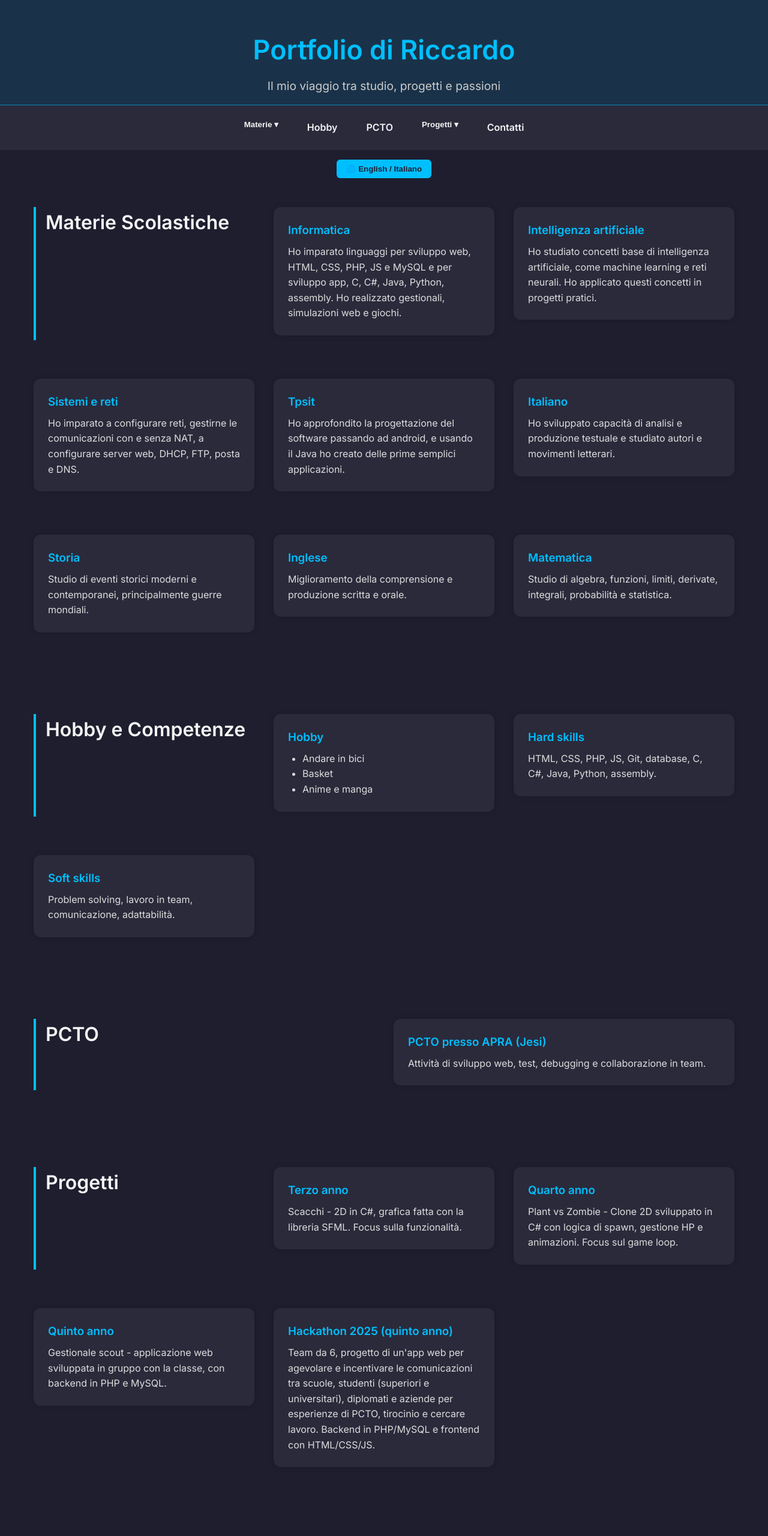
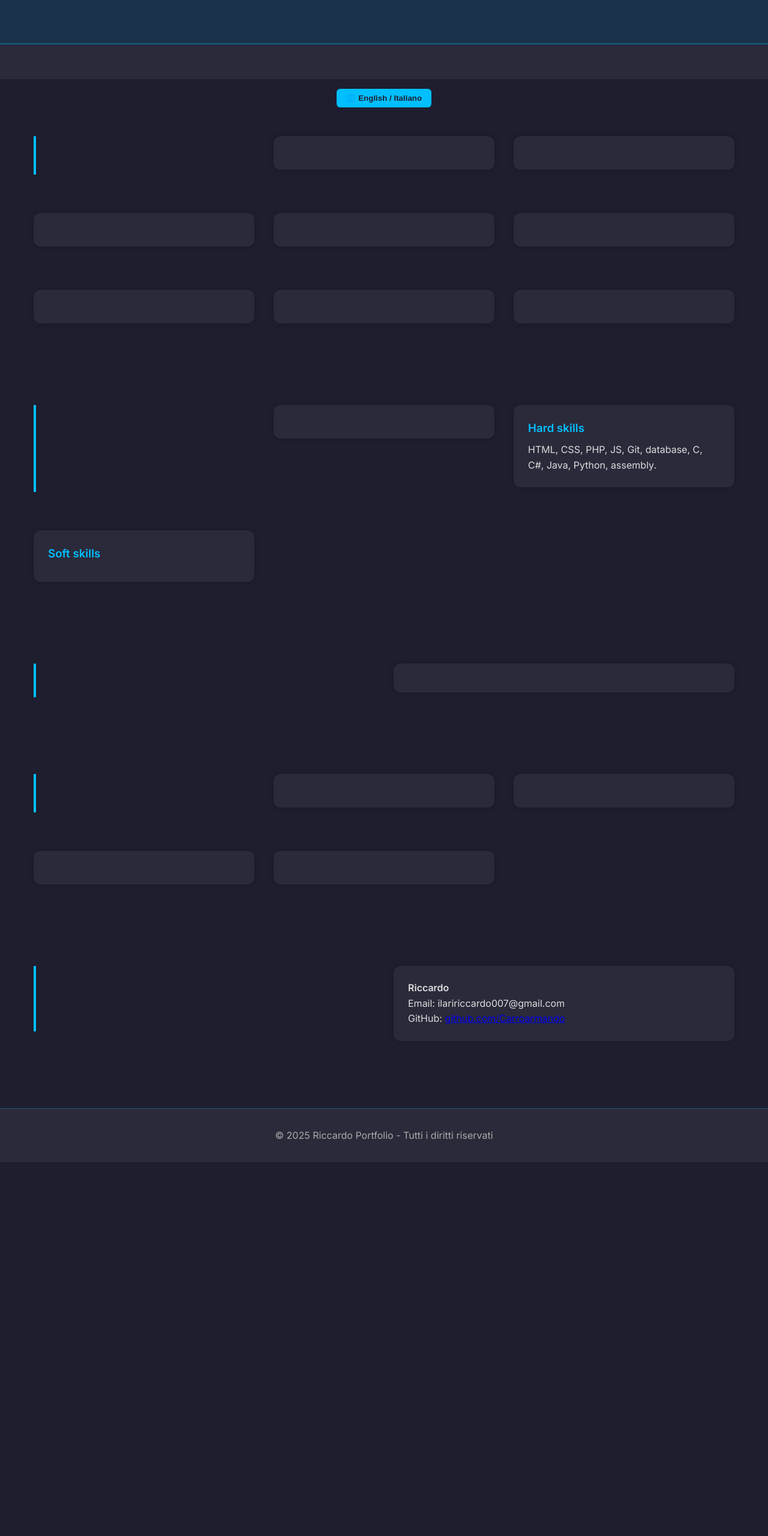
Before and after one commit to Carroarmando/About, a plain HTML site: page index.html in a window 1280 px wide. Shown: the top 2560 px of the page at 60% size. After the commit the page ends 1987 px from the top, so only its background shows below. Drawn offline with Linux system fonts and the light colour scheme.

Commit message:
levati testi da html e messi su js

```diff
--- a/index.html
+++ b/index.html
@@ -11,39 +11,39 @@
 
 <body>
   <header>
-    <h1 id="titolo">Portfolio di Riccardo</h1>
-    <p id="sottotitolo">Il mio viaggio tra studio, progetti e passioni</p>
+    <h1 id="titolo"></h1>
+    <p id="sottotitolo"></p>
   </header>
   <nav>
 
     <div class="dropdown">
-      <button class="dropbtn" id="nav_materie">Materie ▾</button>
+      <button class="dropbtn" id="nav_materie"></button>
       <div class="dropdown-content">
-        <a href="progetto_3.html" id="nav_info">Informatica</a>
-        <a href="progetto_5.html" id="nav_ia">Intelligenza artificiale</a>
-        <a href="progetto_4.html" id="nav_sis">Sistemi e reti</a>
-        <a href="progetto_5.html" id="nav_tpsit">Tpsit</a>
-        <a href="progetto_5.html" id="nav_ita">Italiano</a>
-        <a href="progetto_5.html" id="nav_storia">Storia</a>
-        <a href="progetto_5.html" id="nav_ing">Inglese</a>
-        <a href="progetto_5.html" id="nav_mate">Matematica</a>
+        <a href="progetto_3.html" id="nav_info"></a>
+        <a href="progetto_5.html" id="nav_ia"></a>
+        <a href="progetto_4.html" id="nav_sis"></a>
+        <a href="progetto_5.html" id="nav_tpsit"></a>
+        <a href="progetto_5.html" id="nav_ita"></a>
+        <a href="progetto_5.html" id="nav_storia"></a>
+        <a href="progetto_5.html" id="nav_ing"></a>
+        <a href="progetto_5.html" id="nav_mate"></a>
       </div>
     </div>
 
-    <a href="hobby.html" id="nav_hobby">Hobby</a>
-    <a href="pcto.html" id="nav_pcto">PCTO</a>
+    <a href="hobby.html" id="nav_hobby"></a>
+    <a href="pcto.html" id="nav_pcto"></a>
 
     <div class="dropdown">
-      <button class="dropbtn" id="nav_progetti">Progetti ▾</button>
+      <button class="dropbtn" id="nav_progetti"></button>
       <div class="dropdown-content">
-        <a href="progetto_3.html" id="nav_3">Progetto 3° anno</a>
-        <a href="progetto_4.html" id="nav_4">Progetto 4° anno</a>
-        <a href="progetto_5.html" id="nav_5">Progetto 5° anno</a>
-        <a href="hackathon.html">Hackathon 2025</a>
+        <a href="progetto_3.html" id="nav_3"></a>
+        <a href="progetto_4.html" id="nav_4"></a>
+        <a href="progetto_5.html" id="nav_5"></a>
+        <a href="hackathon.html"></a>
       </div>
     </div>
 
-    <a href="contatti.html" id="nav_contatti">Contatti</a>
+    <a href="contatti.html" id="nav_contatti"></a>
   </nav>
 
   <div class="lang-switcher">
@@ -51,132 +51,129 @@
   </div>
 
   <section id="materie">
-    <h2 id="materie_titolo">Materie Scolastiche</h2>
+    <h2 id="materie_titolo"></h2>
     <a href="materie.html#info" class="card-link">
         <div class="card">
-          <h3 id="info_titolo">Informatica</h3>
-          <p id="info_text">Ho imparato linguaggi per sviluppo web, HTML, CSS, PHP, JS e MySQL e per sviluppo app, C, C#, Java, Python, assembly. Ho realizzato gestionali, simulazioni web e giochi.</p>
+          <h3 id="info_titolo"></h3>
+          <p id="info_text"></p>
         </div>
     </a>
     <a href="materie.html#ia" class="card-link">
         <div class="card">
-          <h3 id="ia_titolo">Intelligenza artificiale</h3>
-          <p id="ia_text">Ho studiato concetti base di intelligenza artificiale, come machine learning e reti neurali. Ho applicato questi concetti in progetti pratici.</p>
+          <h3 id="ia_titolo"></h3>
+          <p id="ia_text"></p>
         </div>
     </a>
     <a href="materie.html#sis" class="card-link">
         <div class="card">
-          <h3 id="sis_titolo">Sistemi e reti</h3>
-          <p id="sis_text">Ho imparato a configurare reti, gestirne le comunicazioni con e senza NAT, a configurare server web, DHCP, FTP, posta e DNS.</p>
+          <h3 id="sis_titolo"></h3>
+          <p id="sis_text"></p>
         </div>
     </a>
     <a href="materie.html#tpsit" class="card-link">
         <div class="card">
-          <h3 id="tpsit_titolo">Tpsit</h3>
-          <p id="tpsit_text">Ho approfondito la progettazione del software passando ad android, e usando il Java ho creato delle prime semplici applicazioni.</p>
+          <h3 id="tpsit_titolo"></h3>
+          <p id="tpsit_text"></p>
         </div>
     </a>
     <a href="materie.html#ita" class="card-link">
         <div class="card">
-          <h3 id="ita_titolo">Italiano</h3>
-          <p id="ita_text">Ho sviluppato capacità di analisi e produzione testuale e studiato autori e movimenti letterari.</p>
+          <h3 id="ita_titolo"></h3>
+          <p id="ita_text"></p>
         </div>
     </a>
     <a href="materie.html#storia" class="card-link">
         <div class="card">
-          <h3 id="storia_titolo">Storia</h3>
-          <p id="storia_text">Studio di eventi storici moderni e contemporanei, principalmente guerre mondiali.</p>
+          <h3 id="storia_titolo"></h3>
+          <p id="storia_text"></p>
         </div>
     </a>
     <a href="materie.html#ing" class="card-link">
         <div class="card">
-          <h3 id="ing_titolo">Inglese</h3>
-          <p id="ing_text">Miglioramento della comprensione e produzione scritta e orale.</p>
+          <h3 id="ing_titolo"></h3>
+          <p id="ing_text"></p>
         </div>
     </a>
     <a href="materie.html#mate" class="card-link">
         <div class="card">
-          <h3 id="mate_titolo">Matematica</h3>
-          <p id="mate_text">Studio di algebra, funzioni, limiti, derivate, integrali, probabilità e statistica.</p>
+          <h3 id="mate_titolo"></h3>
+          <p id="mate_text"></p>
         </div>
     </a>
   </section>
 
   <section id="hobby">
-    <h2 id="hobby_competenze_titolo">Hobby e Competenze</h2>
+    <h2 id="hobby_competenze_titolo"></h2>
     <a href="hobby.html#hobby" class="card-link">
       <div class="card">
-        <h3 id="hobby_titolo">Hobby</h3>
+        <h3 id="hobby_titolo"></h3>
         <ul id="hobby_text">
-          <li>Andare in bici</li>
-          <li>Basket</li>
-          <li>Anime e manga</li>
         </ul>
       </div>
     </a>
     <a href="hobby.html#hard" class="card-link">
       <div class="card">
         <h3>Hard skills</h3>
-        <p id="hard_skills_text">HTML, CSS, PHP, JS, Git, database, C, C#, Java, Python, assembly.</p>
+        <p>HTML, CSS, PHP, JS, Git, database, C, C#, Java, Python, assembly.</p>
       </div>
     </a>
     <a href="hobby.html#soft" class="card-link">
       <div class="card">
         <h3>Soft skills</h3>
-        <p id="soft_skills_text">Problem solving, lavoro in team, comunicazione, adattabilità.</p>
+        <p id="soft_skills_text"></p>
       </div>
     </a>
   </section>
 
   <section id="pcto">
-    <h2 id="pcto_titolo">PCTO</h2>
+    <h2 id="pcto_titolo"></h2>
     <a href="pcto.html" class="card-link">
       <div class="card" id="pcto_text">
-        <h3>PCTO presso APRA (Jesi)</h3>
-        <p>Attività di sviluppo web, test, debugging e collaborazione in team.</p>
       </div>
     </a>
   </section>
 
   <section id="progetti">
-    <h2>Progetti</h2>
+    <h2 id="progetti_titolo"></h2>
     <a href="progetti.html#3" class="card-link">
       <div class="card">
-        <h3 id="proj3_titolo">Terzo anno</h3>
-        <p id="proj3_text">Scacchi - 2D in C#, grafica fatta con la libreria SFML. Focus sulla funzionalità.</p>
+        <h3 id="proj3_titolo"></h3>
+        <p id="proj3_text"></p>
       </div>
     </a>
     <a href="progetti.html#4" class="card-link">
       <div class="card">
-        <h3 id="proj4_titolo">Quarto anno</h3>
-        <p id="proj4_text">Plant vs Zombie - Clone 2D sviluppato in C# con logica di spawn, gestione HP e animazioni. Focus sul game loop.</p>
+        <h3 id="proj4_titolo"></h3>
+        <p id="proj4_text"></p>
       </div>
     </a>
     <a href="progetti.html#5" class="card-link">
       <div class="card">
-        <h3 id="proj5_titolo">Quinto anno</h3>
-        <p id="proj5_text">Gestionale scout - applicazione web sviluppata in gruppo con la classe, con backend in PHP e MySQL.</p>
+        <h3 id="proj5_titolo"></h3>
+        <p id="proj5_text"></p>
       </div>
     </a>
     <a href="progetti.html#hack" class="card-link">
       <div class="card">
-        <h3 id="projhack_titolo">Hackathon 2025 (quinto anno)</h3>
-        <p id="projhack_text">Team da 6, progetto di un'app web per agevolare e incentivare le comunicazioni tra scuole, studenti (superiori e universitari), diplomati e aziende per esperienze di PCTO, tirocinio e cercare lavoro. Backend in PHP/MySQL e frontend con HTML/CSS/JS.</p>
+        <h3 id="projhack_titolo"></h3>
+        <p id="projhack_text"></p>
       </div>
     </a>
   </section>
 
   <section id="contatti">
-    <h2 id="contatti_titolo">📞 Contatti</h2>
+    <h2 id="contatti_titolo"></h2>
     <div class="card">
       <p><strong>Riccardo</strong></p>
       <p>Email: ilaririccardo007@gmail.com</p>
       <p>GitHub: <a href="https://github.com/Carroarmando" target="_blank">github.com/Carroarmando</a></p>
-      <p><a href="../Curriculum.pdf" download><i class="fa-solid fa-download"></i>Scarica il mio CV</a></p>
+      <p><a href="../Curriculum.pdf" download id="cv"></a></p>
     </div>
   </section>
 
-  <div include-html="footer.html"></div>
+  <footer>
+    <p id="diricts">&copy; 2025 Riccardo Portfolio - Tutti i diritti riservati</p>
+  </footer>
 
   <script src="switch.js"></script>
 
```
Also changed, not shown: switch.js (+45 -5 lines).
